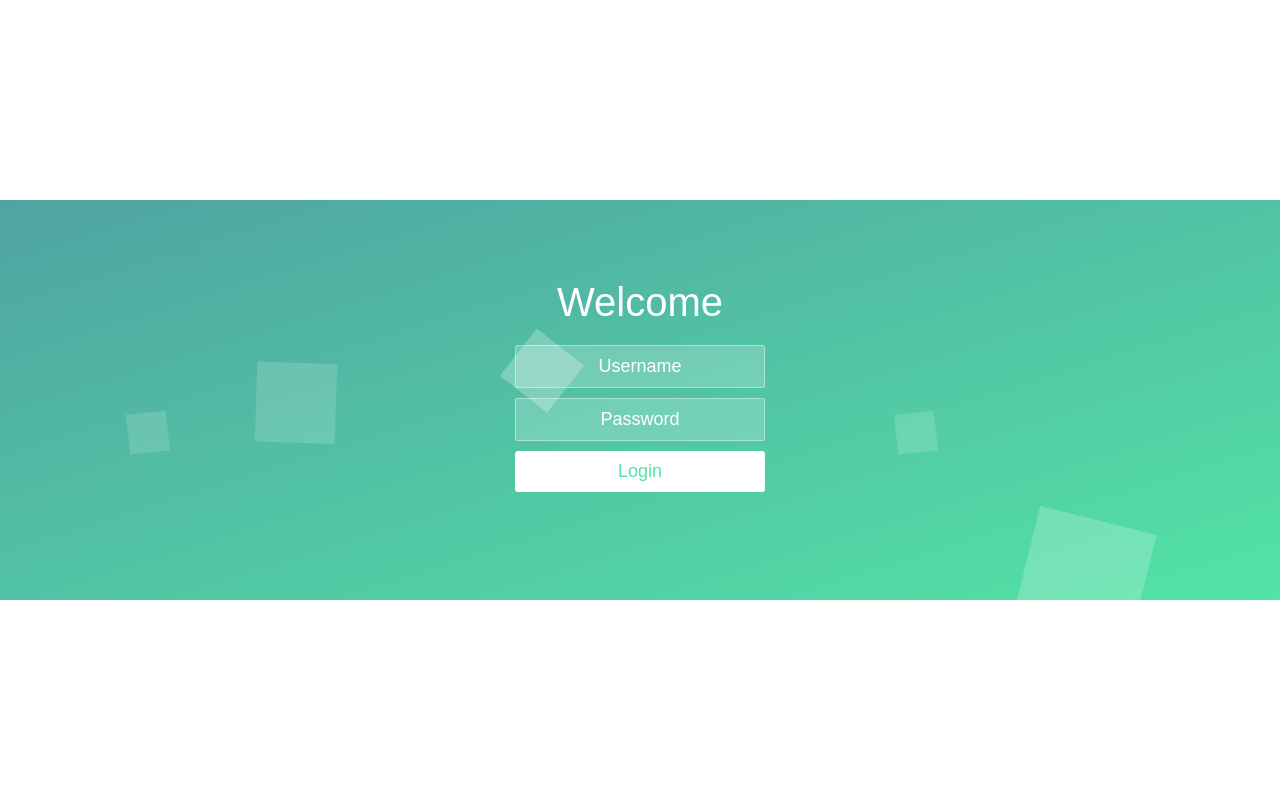
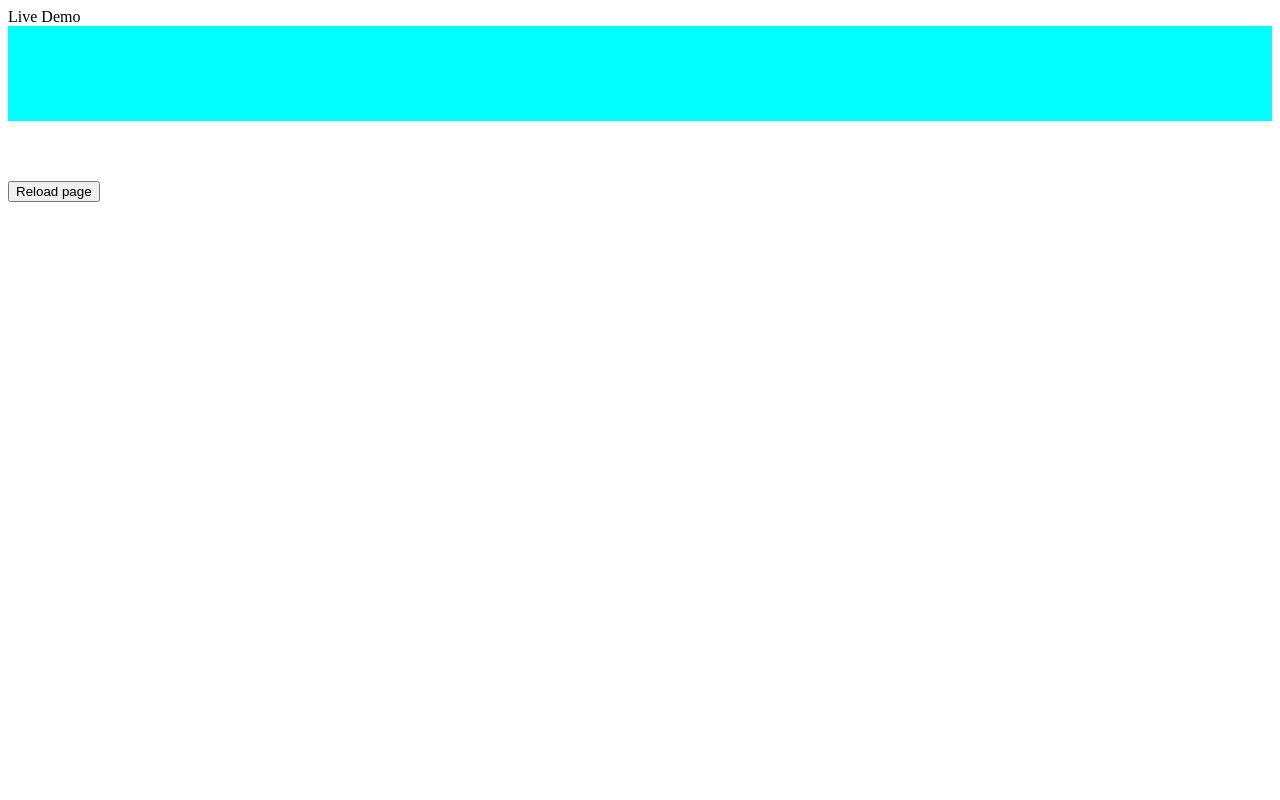
Before and after one commit to vinhphuctadang/DaisyQuizzes, a PHP site: page /admin/login/test.html in a window 1280 px wide. Run offline with PHP 8.4, Linux system fonts and the light colour scheme; some web fonts are replaced.

Commit message:
added: animation for next question, background effect waiting round

```diff
--- a/admin/login/test.html
+++ b/admin/login/test.html
@@ -1,269 +1,52 @@
-<!DOCTYPE html>
-<html lang="en">
+Live Demo
+<html>
     <head>
-        <meta charset="UTF-8" />
-        <meta name="viewport" content="width=device-width, initial-scale=1.0" />
-        <meta http-equiv="X-UA-Compatible" content="ie=edge" />
-        <title>Document</title>
         <style>
-            @font-face {
-                font-family: 'Source Sans Pro';
-                font-style: normal;
-                font-weight: 200;
-                src: local('Source Sans Pro ExtraLight'),
-                    local('SourceSansPro-ExtraLight'),
-                    url(https://fonts.gstatic.com/s/sourcesanspro/v13/6xKydSBYKcSV-LCoeQqfX1RYOo3i94_wlxdr.ttf)
-                        format('truetype');
+            .animated {
+                background-color: aqua;
+                background-repeat: no-repeat;
+                background-position: left top;
+                padding-top: 95px;
+                margin-bottom: 60px;
+                -webkit-animation-duration: 0.5s;
+                animation-duration: 0.5s;
+                -webkit-animation-fill-mode: both;
+                animation-fill-mode: both;
             }
-            @font-face {
-                font-family: 'Source Sans Pro';
-                font-style: normal;
-                font-weight: 300;
-                src: local('Source Sans Pro Light'),
-                    local('SourceSansPro-Light'),
-                    url(https://fonts.gstatic.com/s/sourcesanspro/v13/6xKydSBYKcSV-LCoeQqfX1RYOo3ik4zwlxdr.ttf)
-                        format('truetype');
-            }
-            * {
-                box-sizing: border-box;
-                margin: 0;
-                padding: 0;
-                font-weight: 300;
-            }
-            body {
-                font-family: 'Source Sans Pro', sans-serif;
-                color: white;
-                font-weight: 300;
-            }
-            body ::-webkit-input-placeholder {
-                /* WebKit browsers */
-                font-family: 'Source Sans Pro', sans-serif;
-                color: white;
-                font-weight: 300;
-            }
-            body :-moz-placeholder {
-                /* Mozilla Firefox 4 to 18 */
-                font-family: 'Source Sans Pro', sans-serif;
-                color: white;
-                opacity: 1;
-                font-weight: 300;
-            }
-            .wrapper {
-                background: #50a3a2;
-                background: linear-gradient(
-                    to bottom right,
-                    #50a3a2 0%,
-                    #53e3a6 100%
-                );
-                position: absolute;
-                top: 50%;
-                left: 0;
-                width: 100%;
-                height: 400px;
-                margin-top: -200px;
-                overflow: hidden;
-            }
-            .wrapper.form-success .container h1 {
-                -webkit-transform: translateY(85px);
-                transform: translateY(85px);
-            }
-            .container {
-                max-width: 600px;
-                margin: 0 auto;
-                padding: 80px 0;
-                height: 400px;
-                text-align: center;
-            }
-            .container h1 {
-                font-size: 40px;
-                transition-duration: 1s;
-                transition-timing-function: ease-in-put;
-                font-weight: 200;
-            }
-            form {
-                padding: 20px 0;
-                position: relative;
-                z-index: 2;
-            }
-            form input {
-                -webkit-appearance: none;
-                -moz-appearance: none;
-                appearance: none;
-                outline: 0;
-                border: 1px solid rgba(255, 255, 255, 0.4);
-                background-color: rgba(255, 255, 255, 0.2);
-                width: 250px;
-                border-radius: 3px;
-                padding: 10px 15px;
-                margin: 0 auto 10px auto;
-                display: block;
-                text-align: center;
-                font-size: 18px;
-                color: white;
-                transition-duration: 0.25s;
-                font-weight: 300;
-            }
-            form input:hover {
-                background-color: rgba(255, 255, 255, 0.4);
-            }
-            form input:focus {
-                background-color: white;
-                width: 300px;
-                color: #53e3a6;
-            }
-            form button {
-                -webkit-appearance: none;
-                -moz-appearance: none;
-                appearance: none;
-                outline: 0;
-                background-color: white;
-                border: 0;
-                padding: 10px 15px;
-                color: #53e3a6;
-                border-radius: 3px;
-                width: 250px;
-                cursor: pointer;
-                font-size: 18px;
-                transition-duration: 0.25s;
-            }
-            form button:hover {
-                background-color: #f5f7f9;
-            }
-            .bg-bubbles {
-                position: absolute;
-                top: 0;
-                left: 0;
-                width: 100%;
-                height: 100%;
-                z-index: 1;
-            }
-            .bg-bubbles li {
-                position: absolute;
-                list-style: none;
-                display: block;
-                width: 40px;
-                height: 40px;
-                background-color: rgba(255, 255, 255, 0.15);
-                bottom: -160px;
-                -webkit-animation: square 25s infinite;
-                animation: square 25s infinite;
-                transition-timing-function: linear;
-            }
-            .bg-bubbles li:nth-child(1) {
-                left: 10%;
-            }
-            .bg-bubbles li:nth-child(2) {
-                left: 20%;
-                width: 80px;
-                height: 80px;
-                -webkit-animation-delay: 2s;
-                animation-delay: 2s;
-                -webkit-animation-duration: 17s;
-                animation-duration: 17s;
-            }
-            .bg-bubbles li:nth-child(3) {
-                left: 25%;
-                -webkit-animation-delay: 4s;
-                animation-delay: 4s;
-            }
-            .bg-bubbles li:nth-child(4) {
-                left: 40%;
-                width: 60px;
-                height: 60px;
-                -webkit-animation-duration: 22s;
-                animation-duration: 22s;
-                background-color: rgba(255, 255, 255, 0.25);
-            }
-            .bg-bubbles li:nth-child(5) {
-                left: 70%;
-            }
-            .bg-bubbles li:nth-child(6) {
-                left: 80%;
-                width: 120px;
-                height: 120px;
-                -webkit-animation-delay: 3s;
-                animation-delay: 3s;
-                background-color: rgba(255, 255, 255, 0.2);
-            }
-            .bg-bubbles li:nth-child(7) {
-                left: 32%;
-                width: 160px;
-                height: 160px;
-                -webkit-animation-delay: 7s;
-                animation-delay: 7s;
-            }
-            .bg-bubbles li:nth-child(8) {
-                left: 55%;
-                width: 20px;
-                height: 20px;
-                -webkit-animation-delay: 15s;
-                animation-delay: 15s;
-                -webkit-animation-duration: 40s;
-                animation-duration: 40s;
-            }
-            .bg-bubbles li:nth-child(9) {
-                left: 25%;
-                width: 10px;
-                height: 10px;
-                -webkit-animation-delay: 2s;
-                animation-delay: 2s;
-                -webkit-animation-duration: 40s;
-                animation-duration: 40s;
-                background-color: rgba(255, 255, 255, 0.3);
-            }
-            .bg-bubbles li:nth-child(10) {
-                left: 90%;
-                width: 160px;
-                height: 160px;
-                -webkit-animation-delay: 11s;
-                animation-delay: 11s;
-            }
-            @-webkit-keyframes square {
+
+            @-webkit-keyframes fadeIn {
                 0% {
-                    -webkit-transform: translateY(0);
-                    transform: translateY(0);
+                    opacity: 0;
                 }
                 100% {
-                    -webkit-transform: translateY(-700px) rotate(600deg);
-                    transform: translateY(-700px) rotate(600deg);
+                    opacity: 1;
                 }
             }
-            @keyframes square {
+
+            @keyframes fadeIn {
                 0% {
-                    -webkit-transform: translateY(0);
-                    transform: translateY(0);
+                    opacity: 0;
                 }
                 100% {
-                    -webkit-transform: translateY(-700px) rotate(600deg);
-                    transform: translateY(-700px) rotate(600deg);
+                    opacity: 1;
                 }
+            }
+
+            .fadeIn {
+                -webkit-animation-name: fadeIn;
+                animation-name: fadeIn;
             }
         </style>
     </head>
+
     <body>
-        <div class="wrapper">
-            <div class="container">
-                <h1>Welcome</h1>
+        <div class="animated fadeIn"></div>
+        <button onclick="myFunction()">Reload page</button>
 
-                <form class="form">
-                    <input type="text" placeholder="Username" />
-                    <input type="password" placeholder="Password" />
-                    <button type="submit" id="login-button">Login</button>
-                </form>
-            </div>
-
-            <ul class="bg-bubbles">
-                <li></li>
-                <li></li>
-                <li></li>
-                <li></li>
-                <li></li>
-                <li></li>
-                <li></li>
-                <li></li>
-                <li></li>
-                <li></li>
-            </ul>
-        </div>
+        <script>
+            function myFunction() {
+                location.reload()
+            }
+        </script>
     </body>
 </html>
--- a/player/main.php
+++ b/player/main.php
@@ -191,6 +191,8 @@ include serverpath('middleware/auth.php');
 			console.log(explain + ",'" + answer + "'");
 			if (explain != "") {
 				document.getElementById("explanation-pane").style.display = "block";
+				document.getElementById("explanation-pane").classList.add('animated');
+				document.getElementById("explanation-pane").classList.add('fadeIn');
 				var status = document.getElementById('explanation');
 				if (status != null)
 					status.innerHTML = explain;
@@ -216,6 +218,8 @@ include serverpath('middleware/auth.php');
 					else btn.style.backgroundColor = "#4caf50";
 					btn.style.color = 'white';
 					btn.style.borderRadius = '4px';
+					document.getElementById('mdc-text-field-' + i).classList.add('animated');
+					document.getElementById('mdc-text-field-' + i).classList.add('fadeIn');
 					document.getElementById('icon-' + i).innerHTML = 'check_circle_outline';
 				}
 			}
```
Also changed, not shown: api.php (+28 -22 lines), player/check.php (+8 -8 lines), player/index.css (+196 -3 lines).
